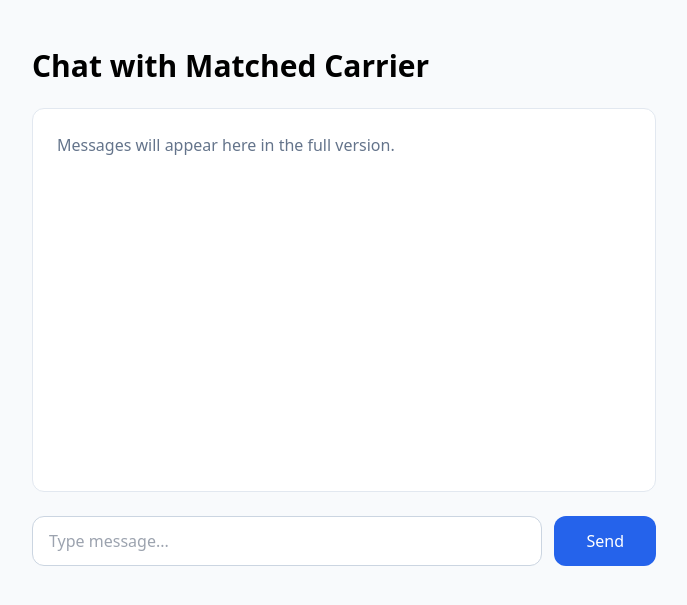
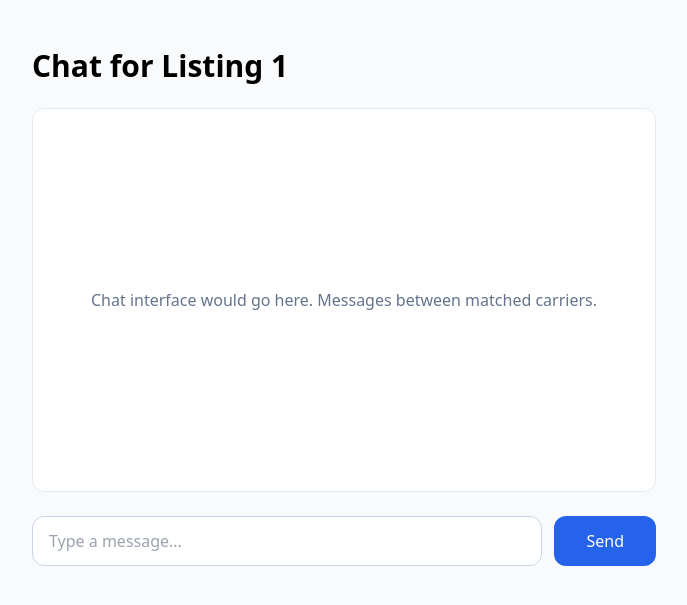
Before and after one commit to barnanst-collab/carrierswap, a Flask app: page /chat/1 in a window 1280 px wide. Shown: the part 65-670 px from the top of the page, without its empty margins (296-983 px from the left). Run offline with Flask 3, Linux system fonts and the light colour scheme; some libraries are stand-ins or nearby versions.

Commit message:
Update chat.html

```diff
--- a/CarrierSwap/templates/chat.html
+++ b/CarrierSwap/templates/chat.html
@@ -4,12 +4,12 @@
 
 {% block content %}
 <div class="max-w-2xl mx-auto px-6 py-12">
-    <h1 class="text-3xl font-bold mb-6">Chat with Matched Carrier</h1>
-    <div class="bg-white border border-slate-200 rounded-xl p-6 h-96 overflow-y-auto mb-6">
-        <p class="text-slate-500">Messages will appear here in the full version.</p>
+    <h1 class="text-3xl font-bold mb-6">Chat for Listing {{ listing_id }}</h1>
+    <div class="bg-white border border-slate-200 rounded-xl p-8 h-96 flex items-center justify-center text-slate-500">
+        Chat interface would go here. Messages between matched carriers.
     </div>
-    <div class="flex gap-3">
-        <input type="text" placeholder="Type message..." class="flex-1 border border-slate-300 rounded-xl px-4 py-3">
+    <div class="mt-6 flex gap-3">
+        <input type="text" placeholder="Type a message..." class="flex-1 border border-slate-300 rounded-xl px-4 py-3">
         <button class="bg-blue-600 text-white px-8 rounded-xl">Send</button>
     </div>
 </div>
```
